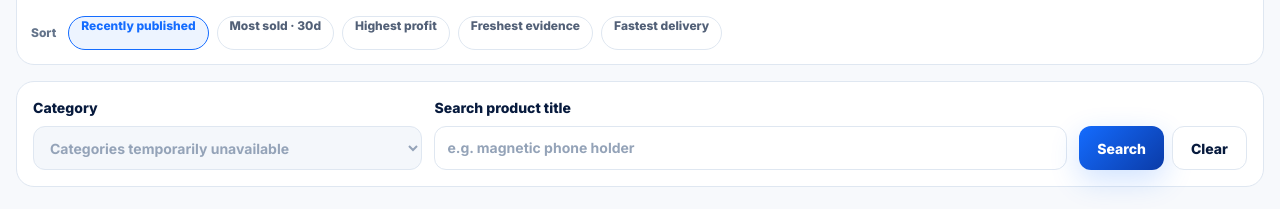
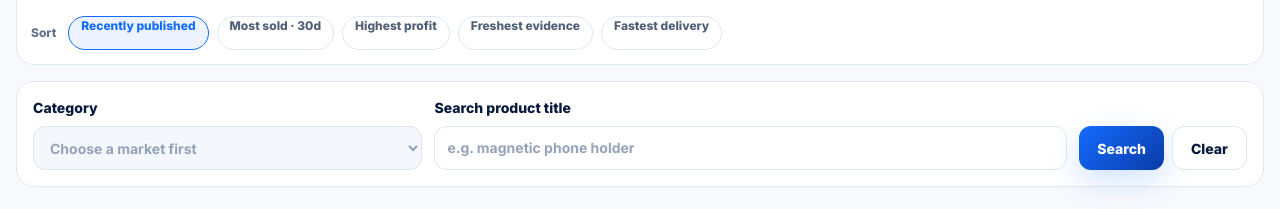
Before and after one commit to ponzey717/ecommpilot-main, a Next.js app: page /winning-products in a window 1280 px wide. Shown: the part 920-1129 px from the top of the page. Built offline with nearby package versions, Linux system fonts and the light colour scheme.

Commit message:
fix: require market before eBay category selection

```diff
--- a/src/components/products/catalog-query-form.tsx
+++ b/src/components/products/catalog-query-form.tsx
@@ -24,7 +24,7 @@ export function CatalogQueryForm({
     category: undefined,
     search: undefined,
   });
-  const categoryDisabled = categoriesUnavailable;
+  const categoryDisabled = !market || categoriesUnavailable;
 
   return (
     <form
@@ -53,14 +53,18 @@ export function CatalogQueryForm({
           disabled={categoryDisabled}
         >
           <option value="">
-            {categoriesUnavailable ? "Categories temporarily unavailable" : "All categories"}
+            {!market
+              ? "Choose a market first"
+              : categoriesUnavailable
+                ? "Categories temporarily unavailable"
+                : "All categories"}
           </option>
           {categories.map((category) => (
             <option
               key={`${category.market}:${category.id}`}
               value={category.slug}
             >
-              {market ? category.name : `${category.market} · ${category.name}`}
+              {category.name}
             </option>
           ))}
         </select>
```
